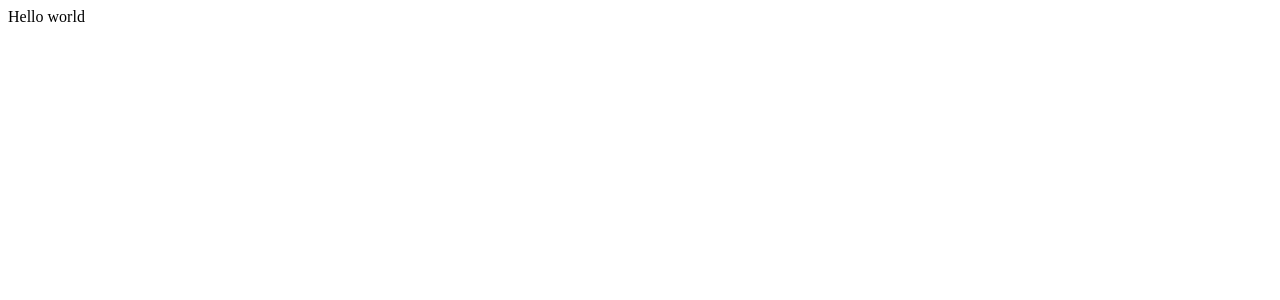
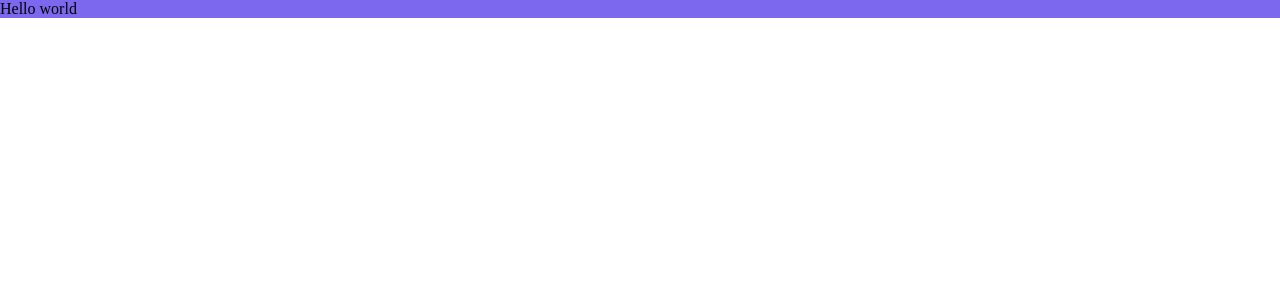
Before and after one commit to nickdee1/ndvoriadkin, a Next.js app: page / in a window 1280 px wide. Shown: the top 300 px of the page. Built offline with nearby package versions, Linux system fonts and the light colour scheme.

Commit message:
Add SASS

```diff
--- a/package.json
+++ b/package.json
@@ -19,6 +19,7 @@
     "postcss": "8.4.27",
     "react": "18.2.0",
     "react-dom": "18.2.0",
+    "sass": "^1.64.2",
     "tailwindcss": "3.3.3",
     "typescript": "5.1.6"
   }
--- a/pages/_app.tsx
+++ b/pages/_app.tsx
@@ -1,4 +1,6 @@
-import type { AppProps } from 'next/app'
+import type { AppProps } from 'next/app';
+
+import '../styles/globals.scss';
 
 export default function App({ Component, pageProps }: AppProps) {
   return <Component {...pageProps} />
--- /dev/null
+++ b/pages/index.module.scss
@@ -0,0 +1,11 @@
+@use "sass:map";
+@import "../styles/variables.scss";
+
+.main {
+  display: flex;
+  background-color: mediumslateblue;
+
+  @media screen and (min-width: map.get($breakpoints, "full")) {
+    width: map.get($breakpoints, "full");
+  }
+}
--- a/pages/index.tsx
+++ b/pages/index.tsx
@@ -1,7 +1,9 @@
+import styles from './index.module.scss';
+
 export default function IndexPage() {
   return(
-    <div>
+    <main className={styles.main}>
       Hello world
-    </div>
+    </main>
   );
 }
--- /dev/null
+++ b/styles/globals.scss
@@ -0,0 +1,5 @@
+html,
+body {
+  margin: 0;
+  padding: 0;
+}
--- /dev/null
+++ b/styles/variables.scss
@@ -0,0 +1,6 @@
+$breakpoints: (
+  "full": 1440px,
+  "mediumScreen": 1024px,
+  "tablet": 768px,
+  "phone": 375px
+)
```
Also changed, not shown: 1 other file (tests, documents, lock files or other folders).
